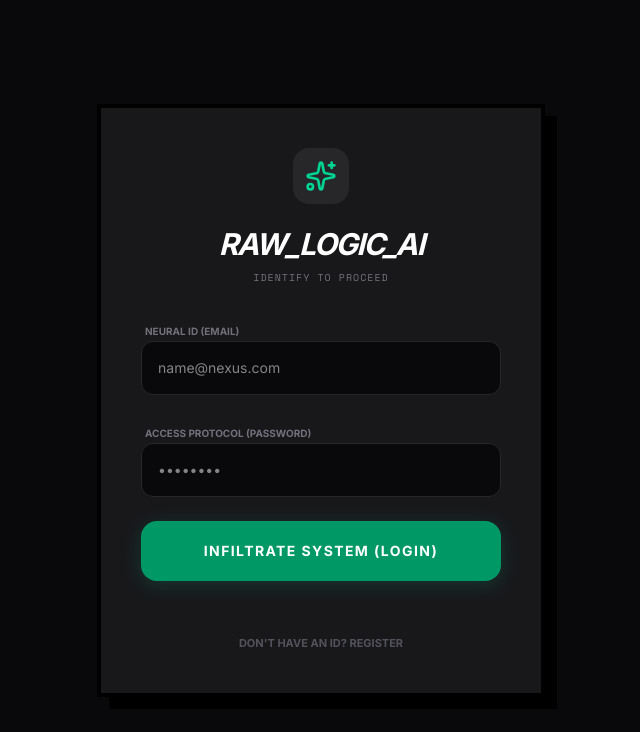
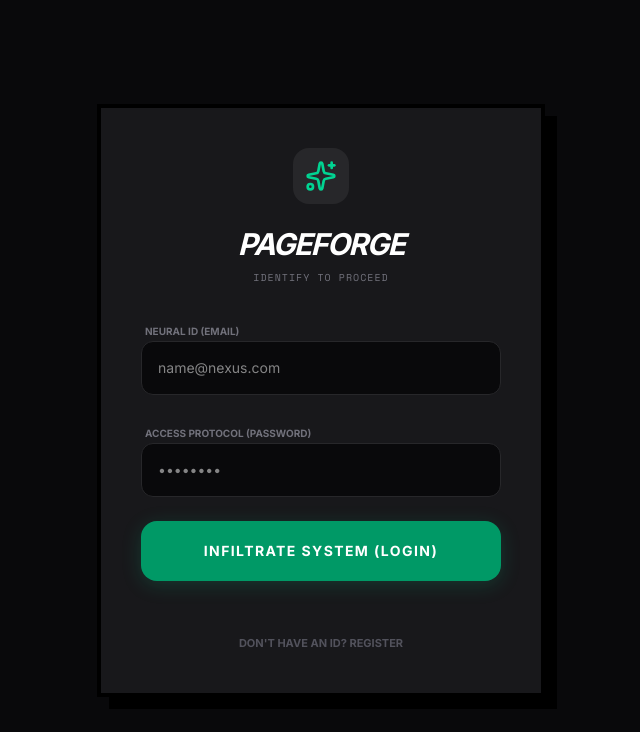
Before and after one commit to jacobiwoop/pageforge-ai, a React (Vite) app: page /identifiant in a window 1280 px wide. Shown: the top 732 px of the page, without its empty margins (319-959 px from the left). Built offline with nearby package versions, Linux system fonts and the light colour scheme; no server answers.

Commit message:
modified:   src/components/AuthGuard.tsx

```diff
--- a/src/components/AuthGuard.tsx
+++ b/src/components/AuthGuard.tsx
@@ -40,7 +40,7 @@ export default function AuthGuard({ children }: { children: React.ReactNode }) {
              <div className="inline-block p-3 bg-zinc-800 rounded-2xl mb-4">
                 <Sparkles className="w-8 h-8 text-emerald-400" />
              </div>
-             <h1 className="text-3xl font-black text-white uppercase tracking-tighter italic">Raw_Logic_AI</h1>
+             <h1 className="text-3xl font-black text-white uppercase tracking-tighter italic">PAGEFORGE</h1>
              <p className="text-[10px] font-mono text-zinc-500 uppercase tracking-widest">Identify to proceed</p>
            </div>
 
```
